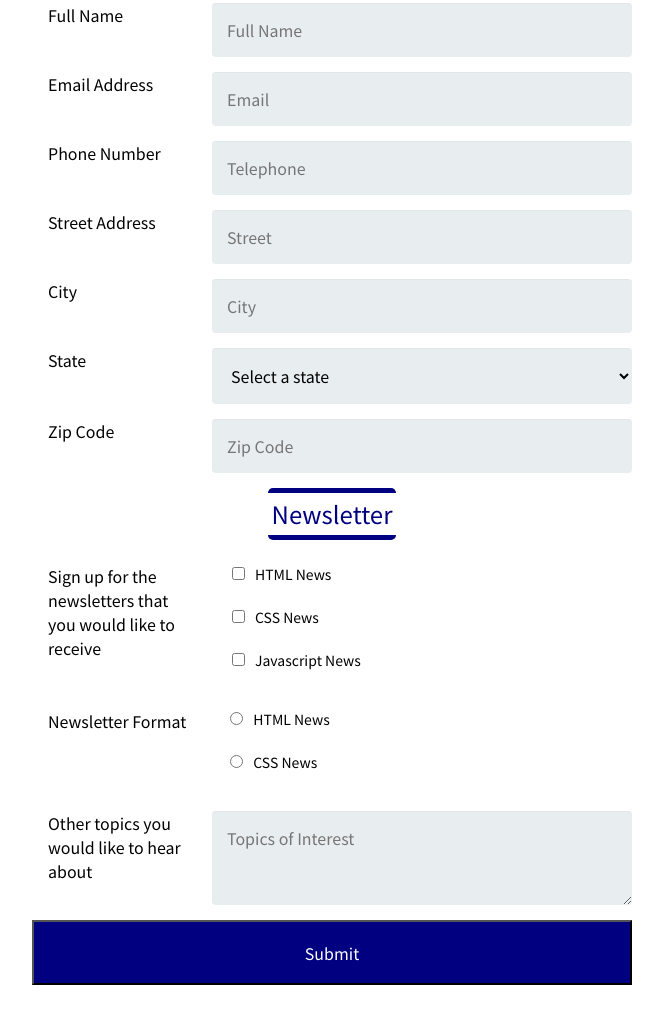
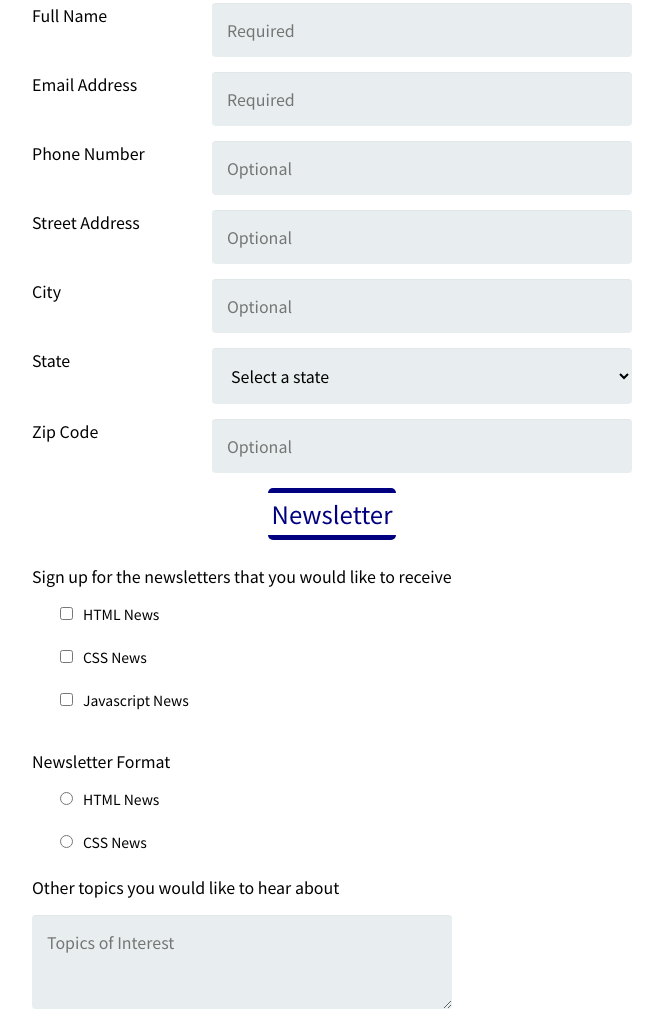
Before and after one commit to nickgitshub/treehouse-front-end-project-3, a plain HTML site: page index.html in a window 1280 px wide. Shown: the part 332-1364 px from the top of the page, without its empty margins (308-971 px from the left). Drawn offline with Linux system fonts and the light colour scheme.

Commit message:
Post-review changes
Updated label placement and Placeholder text

```diff
--- a/CSS/styles.css
+++ b/CSS/styles.css
@@ -193,6 +193,10 @@ footer{
 		width: 100%;
 	}
 
+	label{
+		padding: 0 1em 0 0;
+	}
+
 
 	input[type="text"],
 	input[type="email"],
@@ -212,10 +216,10 @@ footer{
 		width: 66%;
 	}
 
+
 	select:focus{
 		width: calc(67% + 30px);
 	}
-
 
 	select{
 	  width: calc(65% + 30px);
@@ -246,6 +250,15 @@ footer{
 
 	.news-field-wrapper{
 		display: flex;
+		flex-direction: column;
+	}
+
+	.news-field-wrapper label {
+		max-width: 100%;
+	}
+	.topic-suggestion,
+	.topic-suggestion textarea{
+		text-align: left;
 	}
 
 }
--- a/index.html
+++ b/index.html
@@ -36,27 +36,27 @@
 
 					<div class = "field-wrapper">
 						<label for="full-name">Full Name</label>
-						<input required type = "text" id="full-name" name="name" placeholder="Full Name">
+						<input required type = "text" id="full-name" name="name" placeholder="Required">
 					</div>
 
 					<div class = "field-wrapper">
 						<label for="email-address">Email Address</label>
-						<input required type = "email" id="email-address" name="email" placeholder="Email">
+						<input required type = "email" id="email-address" name="email" placeholder="Required">
 					</div>
 
 					<div class = "field-wrapper">
 						<label for="phone-number">Phone Number</label>
-						<input required type = "tel" id="phone-number" name="phone" placeholder="Telephone">
+						<input required type = "tel" id="phone-number" name="phone" placeholder="Optional">
 					</div>
 
 					<div class = "field-wrapper">
 						<label for="street-address">Street Address</label>
-						<input type = "text" id="street-address" name="street" placeholder="Street">
+						<input type = "text" id="street-address" name="street" placeholder="Optional">
 					</div>
 
 					<div class = "field-wrapper">
 						<label for="city">City </label>
-						<input type = "text" id="city" name="city" placeholder="City">
+						<input type = "text" id="city" name="city" placeholder="Optional">
 					</div>
 
 					<div class = "field-wrapper">
@@ -119,7 +119,7 @@
 
 					<div class = "field-wrapper">
 						<label for="zip-code">Zip Code</label>
-						<input type = "text" id="zip-code" name="zip" placeholder="Zip Code">
+						<input type = "text" id="zip-code" name="zip" placeholder="Optional">
 					</div>
 
 				</fieldset>
@@ -162,15 +162,12 @@
 							<div class="check-wrap">
 								<input type = "radio" id="plain-text" value="plain-text" name="newsletter-format"><label for="plain-text" class="check"> CSS News </label>
 							</div>
+						</div>
 
+						<div class="topic-suggestion">
+								<label for = "topics">Other topics you would like to hear about</label>
+								<textarea id="topics" name="other-topics" placeholder="Topics of Interest"></textarea>
 						</div>
-					</div>
-
-
-
-					<div class ="field-wrapper">
-						<label for = "topics">Other topics you would like to hear about</label>
-						<textarea id="topics" name="other-topics" placeholder="Topics of Interest"></textarea>
 					</div>
 
 					<button type="submit" value="Submit">Submit</button>
```
